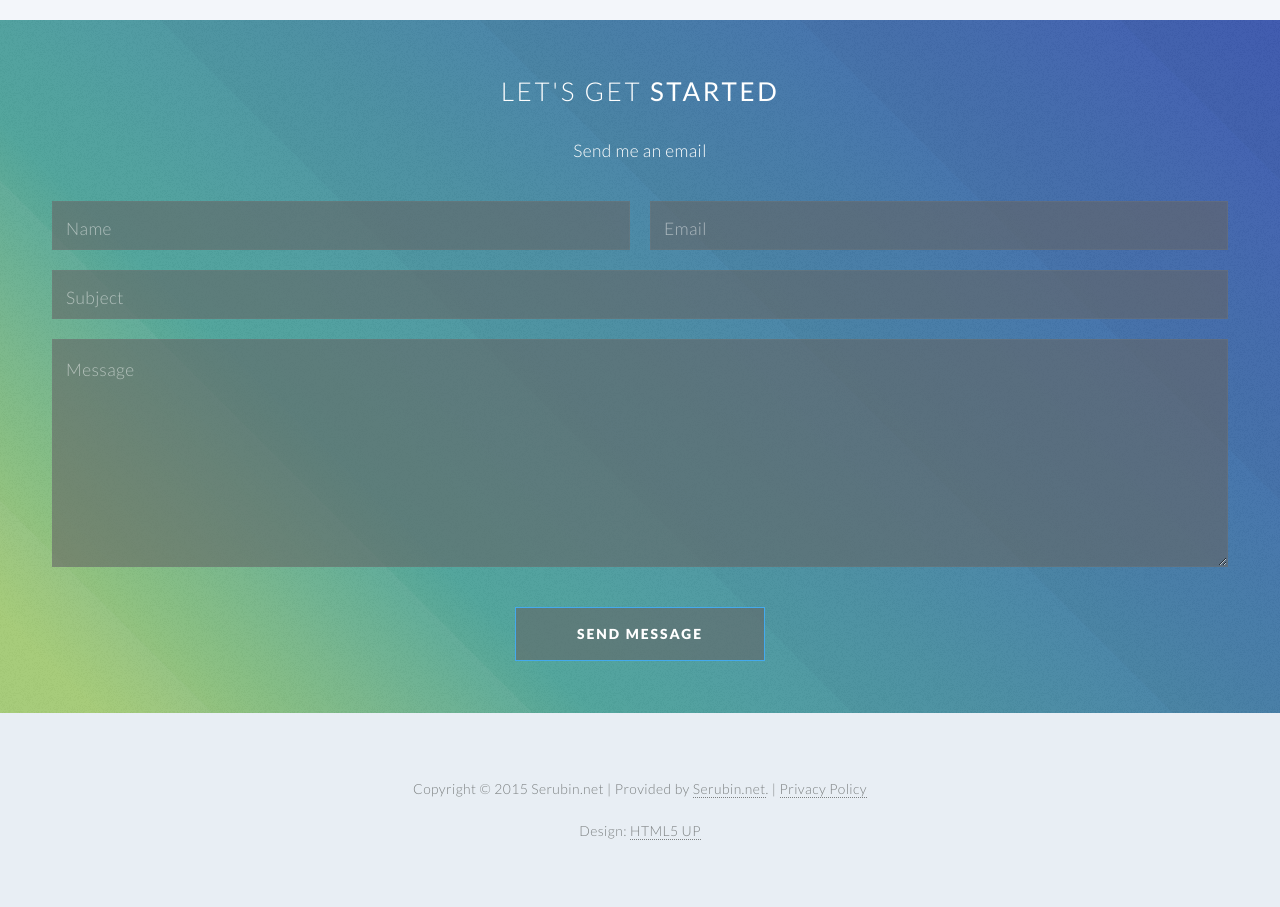
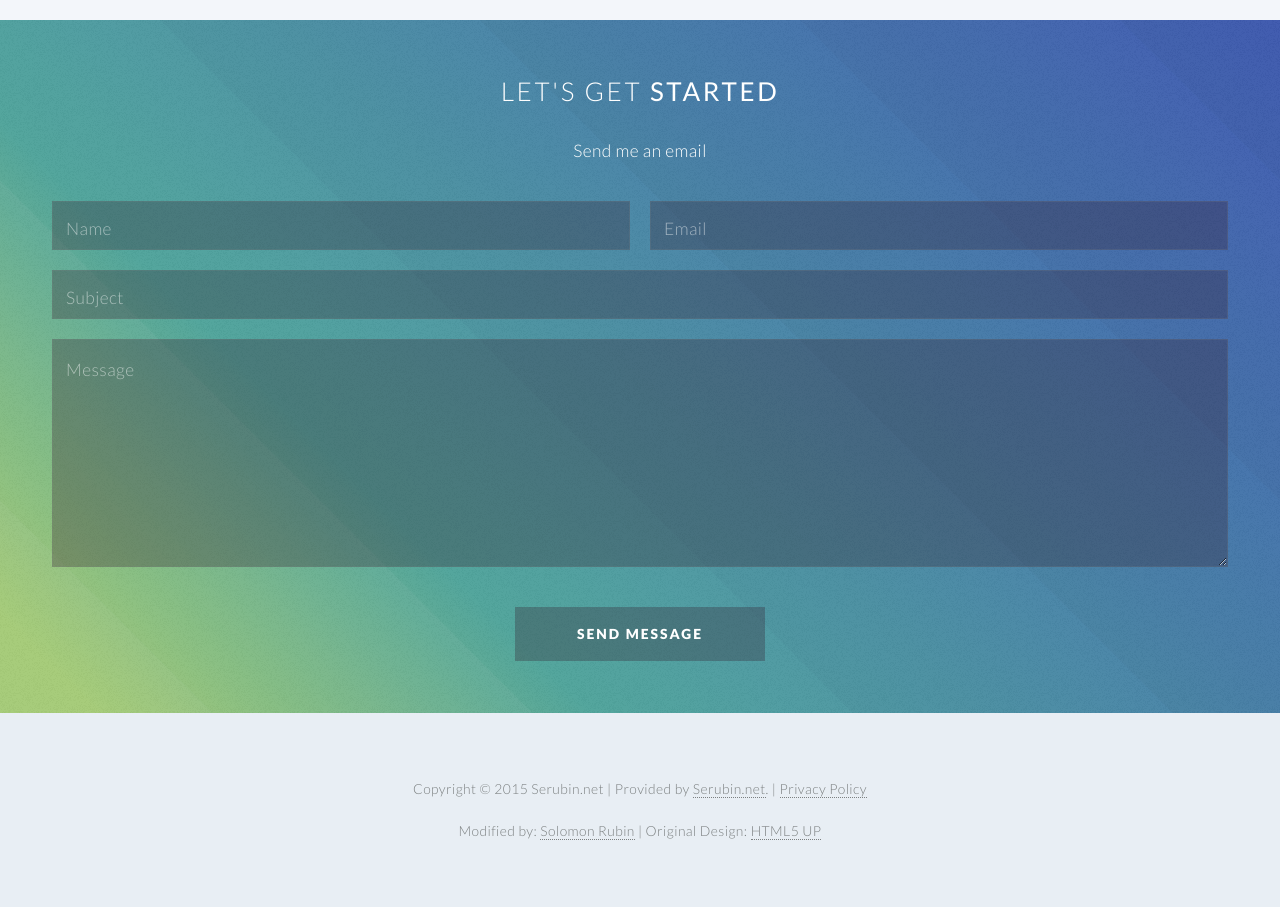
Before and after one commit to Serubin/Serubin-net, a PHP site: page / in a window 1280 px wide. Shown: the part 3640-4547 px from the top of the page. Run offline with PHP 8.4, Linux system fonts and the light colour scheme.

Commit message:
Graphical improvements

```diff
--- a/css/style.css
+++ b/css/style.css
@@ -174,7 +174,7 @@
 		margin-bottom: 0;
 	}
 	footer input, footer textarea{
-		background: rgba(101, 101, 101, 0.6) !important;
+		background: rgba(52, 27, 43, 0.3) !important;
 	}
 	footer.major {
 		padding-top: 3em;
@@ -843,7 +843,7 @@
 			-o-animation-fill-mode: forwards;
 			-ms-animation-fill-mode: forwards;
 			animation-fill-mode: forwards;
-			background: rgba(52, 27, 43, 0.5);
+			background: rgba(52, 27, 43, 0.3);
 			color: white;
 			display: inline-block;
 			opacity: 0;
@@ -910,6 +910,24 @@
 	}
 
 /* CTA */
+
+	#contact input[type="button"].special,
+	#contact input[type="submit"].special,
+	#contact input[type="reset"].special,
+	#contact .button.special {
+		background: rgba(52, 27, 43, 0.3);
+		border: solid 1px rgba(52, 27, 43, 0);
+		color: white !important;
+	}
+
+	#contact input[type="button"].special:hover,
+	#contact input[type="submit"].special:hover,
+	#contact input[type="reset"].special:hover,
+	#contact button.special:hover {
+		background: rgba(52, 27, 43, 0.3) !important;
+		border-color: #83d3c9 !important;
+		border: solid 1px;
+	}
 
 	#contact {
 		padding: 3em;
--- a/index.php
+++ b/index.php
@@ -308,7 +308,7 @@
 					| Provided by <a href="http://Serubin.net" title="Serubin.net">Serubin.net</a>.
 					| <a href="https://secure.serubin.net/login/privacy" rel="nofollow" target="_blank" title="Privacy Policy">Privacy Policy</a>
 				</p>
-				<p class="copyright">Design: <a href="http://html5up.net">HTML5 UP</a></p>
+				<p class="copyright">Modified by: <a href="http://serubin.net"> Solomon Rubin</a> | Original Design: <a href="http://html5up.net">HTML5 UP</a></p>
 
 			</footer>
 	</body>
```
Lines whose indentation alone changed are shown as unchanged.
